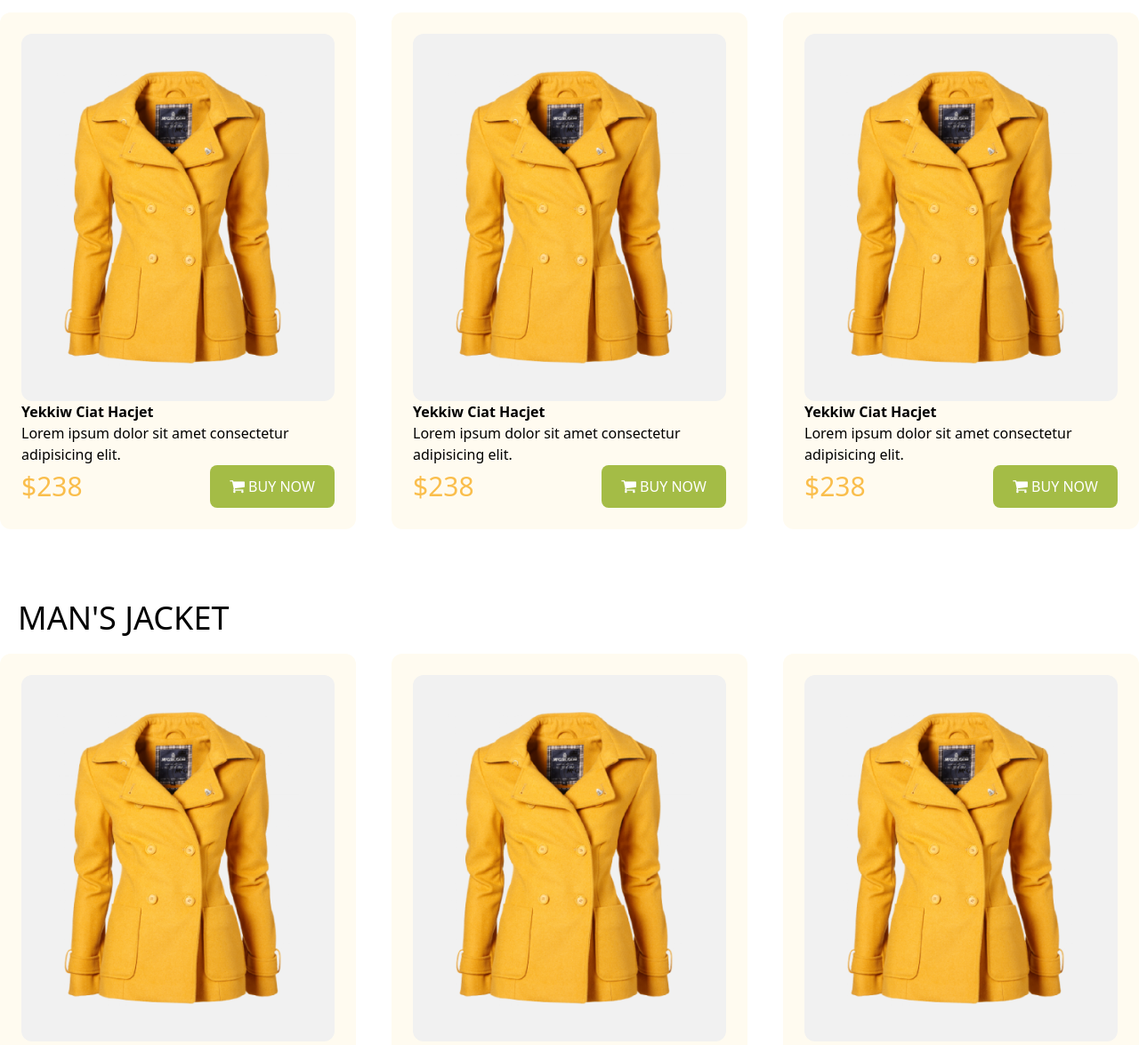
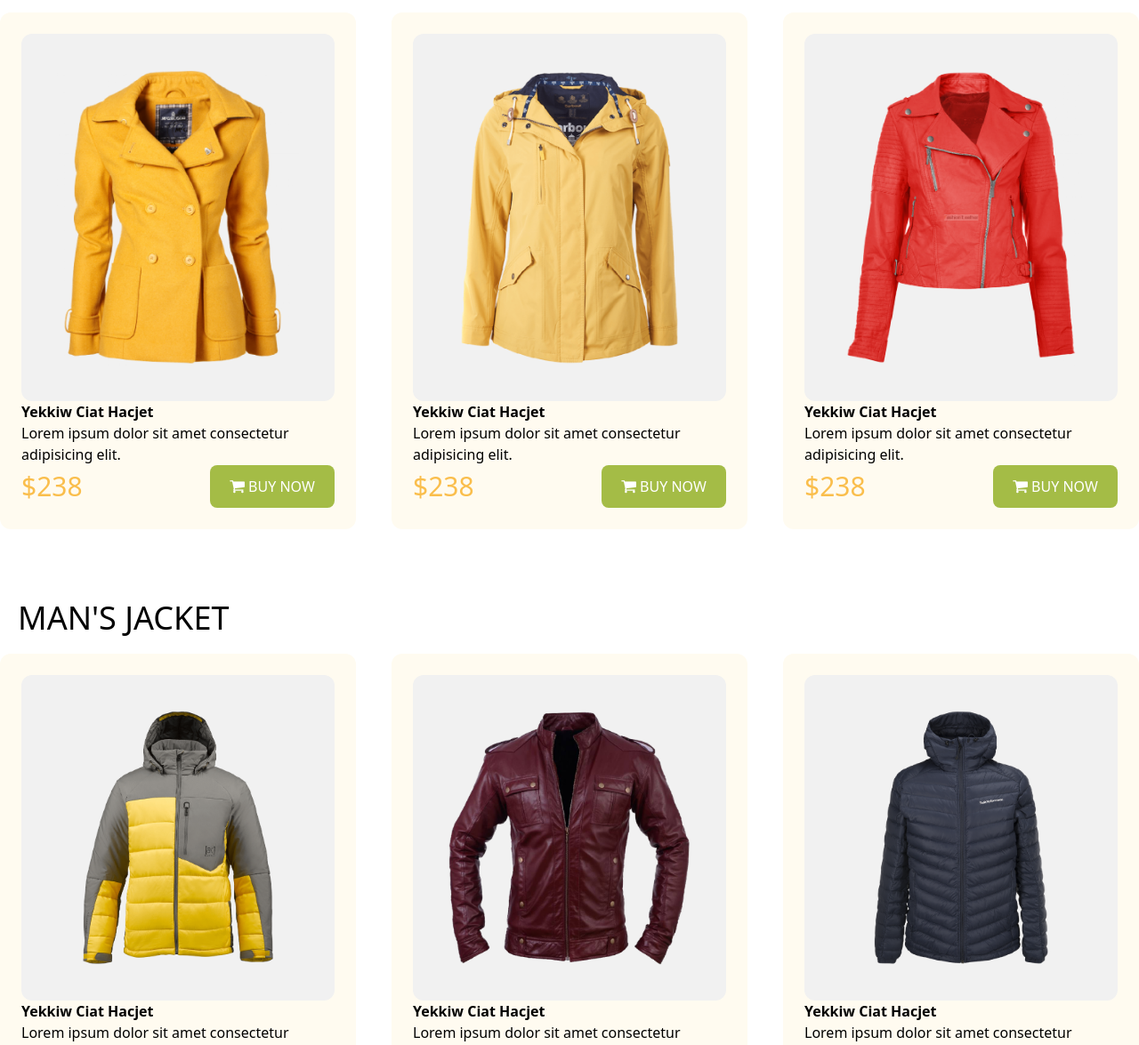
Before and after one commit to shakil880/b11-milestone3-penguin-fashion, a website: page index.html in a window 1280 px wide. Shown: the part 619-1794 px from the top of the page at 89% size. Drawn offline with nearby package versions, Linux system fonts and the light colour scheme.

Commit message:
first commit3

```diff
--- a/index.html
+++ b/index.html
@@ -73,7 +73,7 @@
 
             <div class="max-w-100 bg-[#FFFBF0] rounded-xl p-6" >
                <div class="bg-[#F1F1F1] rounded-[inherit]">
-                  <img class="p-10" src="./assets/images/jacket-1.png" alt="">
+                  <img class="p-10" src="./assets/images/jacket-2.png" alt="">
                </div>
                <h1 class="font-bold">Yekkiw Ciat Hacjet</h1>
                <p>Lorem ipsum dolor sit amet consectetur adipisicing elit.</p>
@@ -88,7 +88,7 @@
 
             <div class="max-w-100  bg-[#FFFBF0] rounded-xl p-6" >
                <div class="bg-[#F1F1F1] rounded-[inherit]">
-                  <img class="p-10" src="./assets/images/jacket-1.png" alt="">
+                  <img class="p-10" src="./assets/images/jacket-3.png" alt="">
                </div>
                <h1 class="font-bold">Yekkiw Ciat Hacjet</h1>
                <p>Lorem ipsum dolor sit amet consectetur adipisicing elit.</p>
@@ -111,7 +111,7 @@
          <div class="max-w-360 h-auto flex items-center justify-between mx-auto">
             <div class="max-w-100 bg-[#FFFBF0] rounded-xl p-6" >
                <div class="bg-[#F1F1F1] rounded-[inherit]">
-                  <img class="p-10" src="./assets/images/jacket-1.png" alt="">
+                  <img class="p-10" src="./assets/images/jacket-4.png" alt="">
                </div>
                <h1 class="font-bold">Yekkiw Ciat Hacjet</h1>
                <p>Lorem ipsum dolor sit amet consectetur adipisicing elit.</p>
@@ -126,7 +126,7 @@
 
             <div class="max-w-100 bg-[#FFFBF0] rounded-xl p-6" >
                <div class="bg-[#F1F1F1] rounded-[inherit]">
-                  <img class="p-10" src="./assets/images/jacket-1.png" alt="">
+                  <img class="p-10" src="./assets/images/jacket-5.png" alt="">
                </div>
                <h1 class="font-bold">Yekkiw Ciat Hacjet</h1>
                <p>Lorem ipsum dolor sit amet consectetur adipisicing elit.</p>
@@ -141,7 +141,7 @@
 
             <div class="max-w-100  bg-[#FFFBF0] rounded-xl p-6" >
                <div class="bg-[#F1F1F1] rounded-[inherit]">
-                  <img class="p-10" src="./assets/images/jacket-1.png" alt="">
+                  <img class="p-10" src="./assets/images/jacket-6.png" alt="">
                </div>
                <h1 class="font-bold">Yekkiw Ciat Hacjet</h1>
                <p>Lorem ipsum dolor sit amet consectetur adipisicing elit.</p>
```
